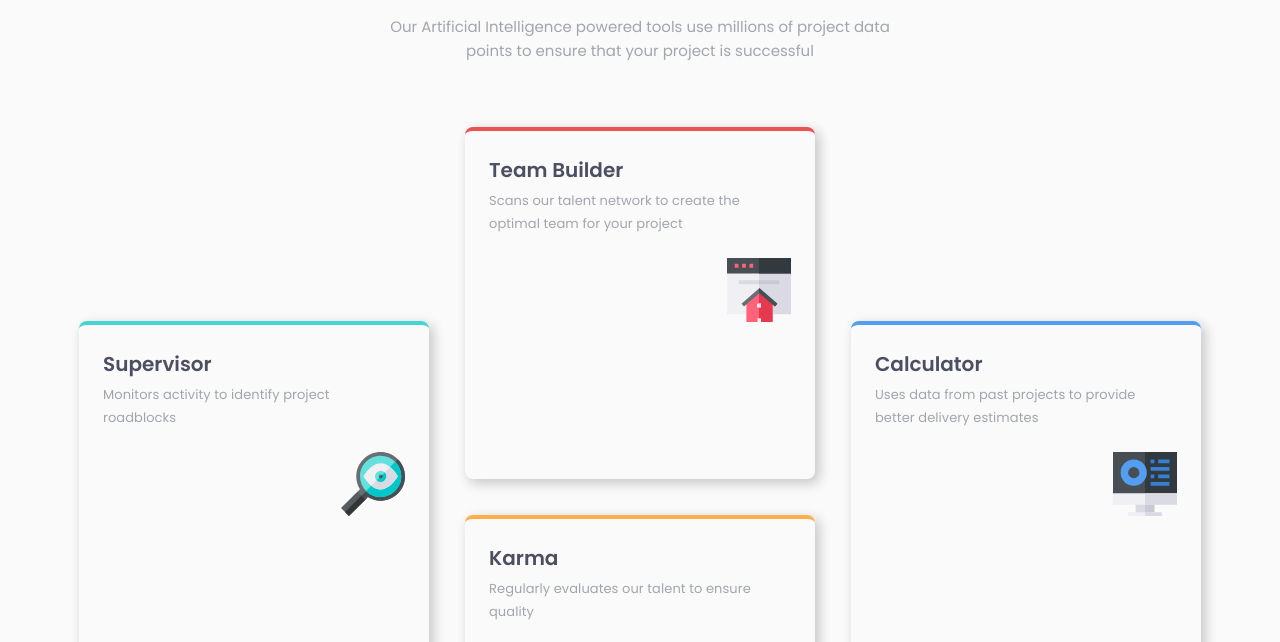
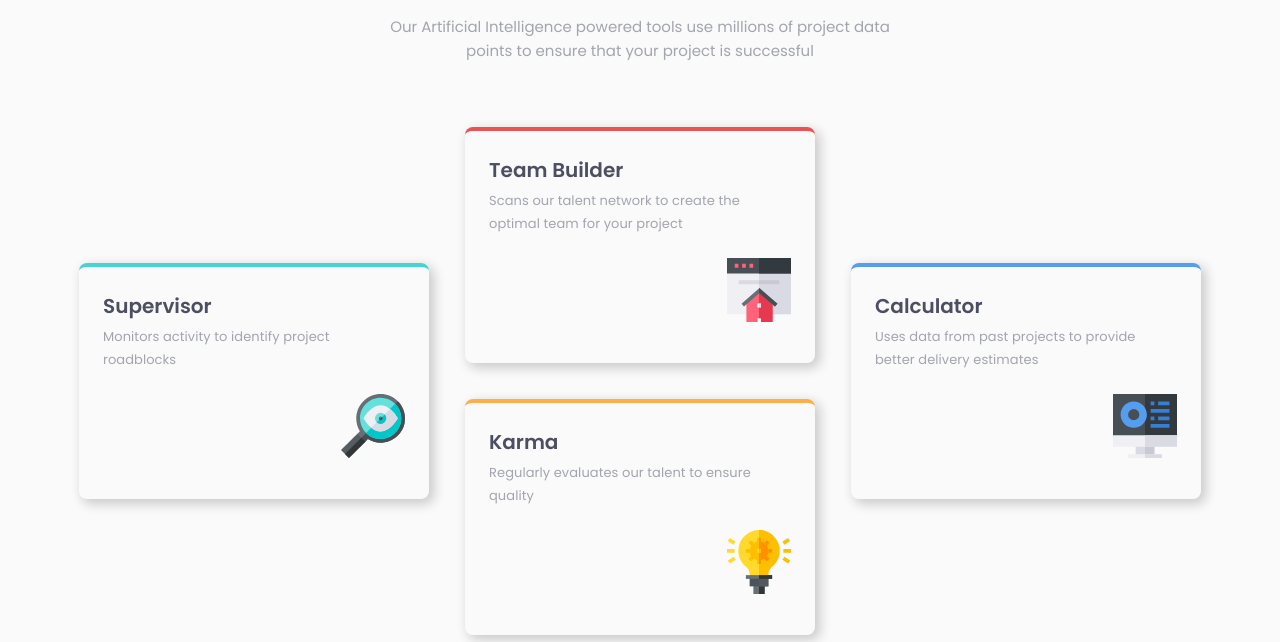
Before and after one commit to akash02ab/four-card-feature-section, a plain HTML site: page index.html in a window 1280 px wide. Shown: the part 147-789 px from the top of the page. Drawn offline with Linux system fonts and the light colour scheme.

Commit message:
fix card height

```diff
--- a/style.scss
+++ b/style.scss
@@ -29,7 +29,7 @@ body {
 .container {
   width: 100%;
   max-width: 560px;
-  min-height: 100vh;
+  min-height: calc(100vh - 80px);
   display: flex;
   flex-direction: column;
   align-items: center;
@@ -134,7 +134,7 @@ footer {
 @media screen and (min-width: 1280px) {
   .card-wrapper {
     grid-template-columns: repeat(3, minmax(350px, 1fr));
-    grid-template-rows: repeat(4, calc(100% / 3));
+    grid-template-rows: repeat(4, 100px);
     gap: 36px;
   }
 
```
Also changed, not shown: style.css, 1 other file.
